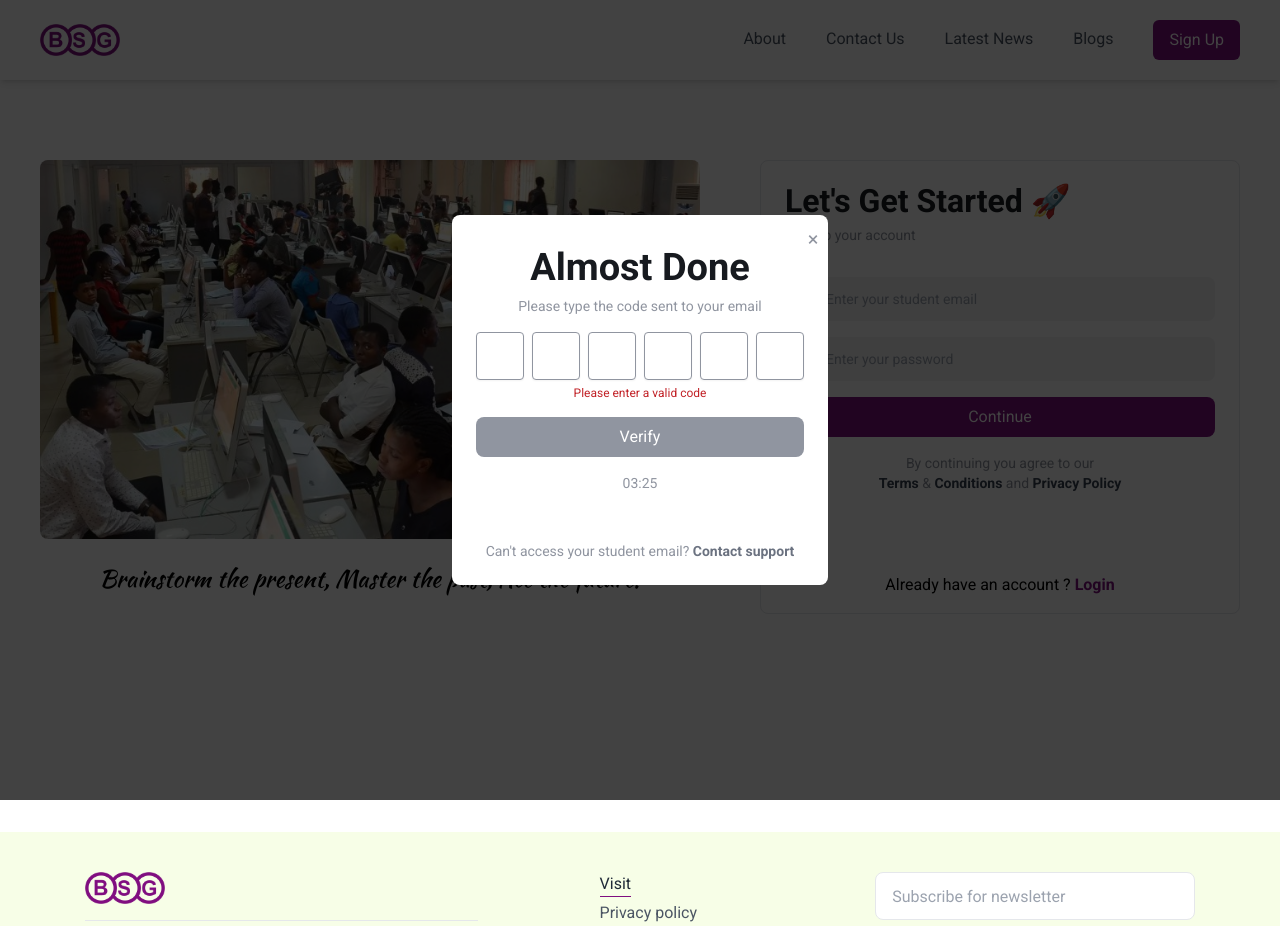
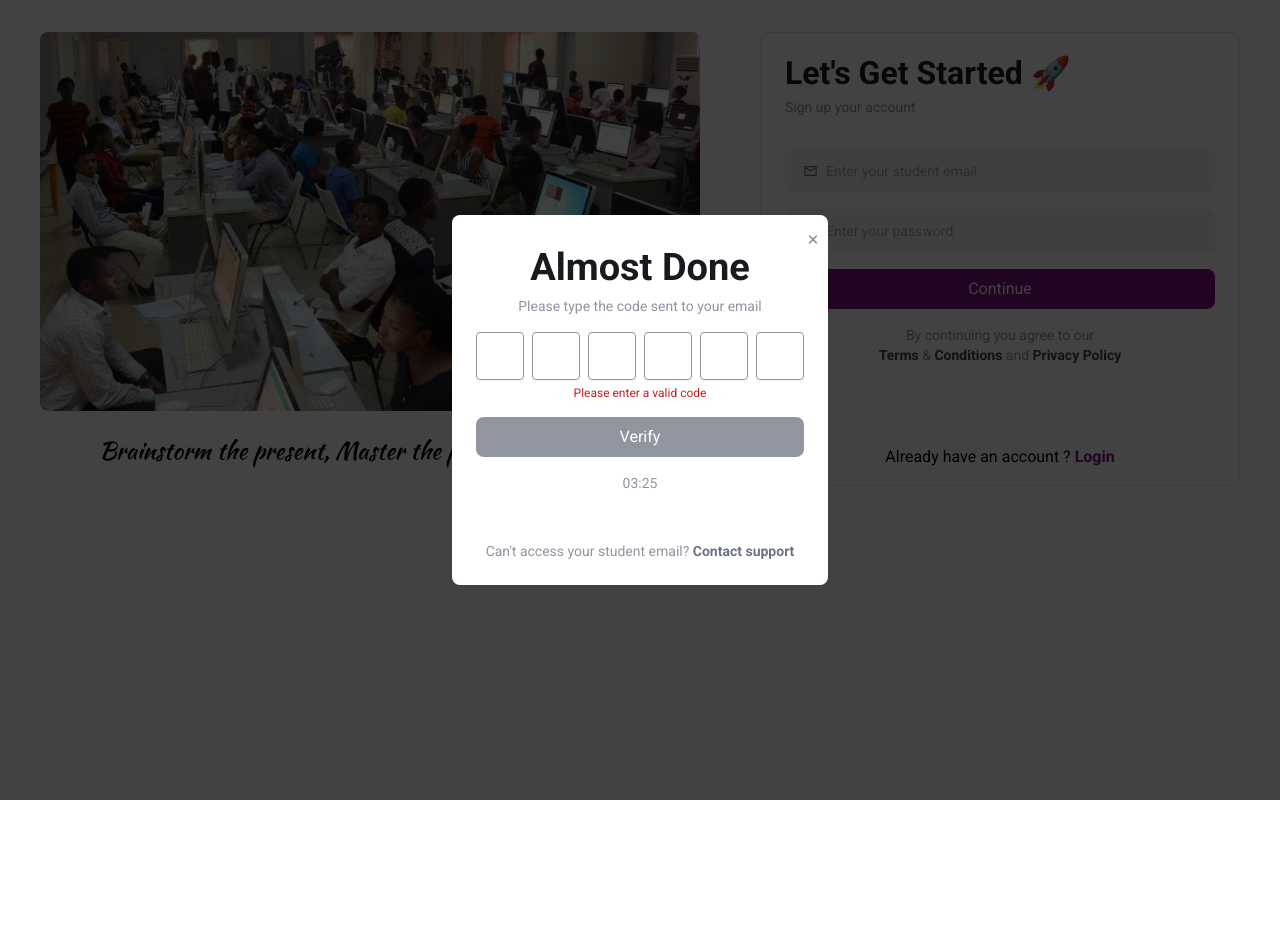
Before and after one commit to EDOHWARES/bsg, a React (Vite) app in the folder client/: page /auth/signup in a window 1280 px wide. Shown: the top 926 px of the page. After the commit the page ends 800 px from the top, so only its background shows below. Built offline with nearby package versions, Linux system fonts and the light colour scheme.

Commit message:
excluded header and footer component from auth route

```diff
--- a/client/src/App.jsx
+++ b/client/src/App.jsx
@@ -5,11 +5,14 @@ import Login from "./pages/Auth/Login/Login";
 import Signup from "./pages/Auth/Signup/Signup";
 import Header from "./components/Header/Header";
 import Footer from "./components/Footer/Footer";
+import { useLocation } from "react-router-dom";
 
 function App() {
+  const location = useLocation();
+  const hideHeaderFooterRoutes = ['/auth/signup']
   return (
     <>
-      <Header />
+      {!hideHeaderFooterRoutes.includes(location.pathname) && <Header />}
       <main className="px-2 md:px-10">
       <Routes>
         <Route path="/" element={<Home />} />
@@ -17,7 +20,7 @@ function App() {
         <Route path="/auth/signup" element={<Signup />} />
       </Routes>
       </main>
-      <Footer />
+      {!hideHeaderFooterRoutes.includes(location.pathname) && <Footer />}
     </>
   );
 }
--- a/client/src/pages/Auth/Signup/Signup.jsx
+++ b/client/src/pages/Auth/Signup/Signup.jsx
@@ -12,7 +12,7 @@ const Signup = () => {
     const [showPassword, setShowPassword] = useState(false);
 
   return (
-    <div className='min-h-[80vh]'>
+    <div className='min-h-[80vh] py-8'>
         {showVerifyEmailModal && <VerifyEmail hideModal={() => setShowVerifyEmailModal(false)} />}
         <div className="content flex flex-col space-y-10 md:space-y-0 items-center md:items-start md:flex-row justify-between">
             <div className="img w-full md:w-[55%] flex flex-col gap-[1.5rem]">
--- /dev/null
+++ b/client/src/pages/QuizPage/QuizPage.jsx
@@ -0,0 +1,9 @@
+import React from 'react'
+
+const QuizPage = () => {
+  return (
+    <div>QuizPage</div>
+  )
+}
+
+export default QuizPage
```
